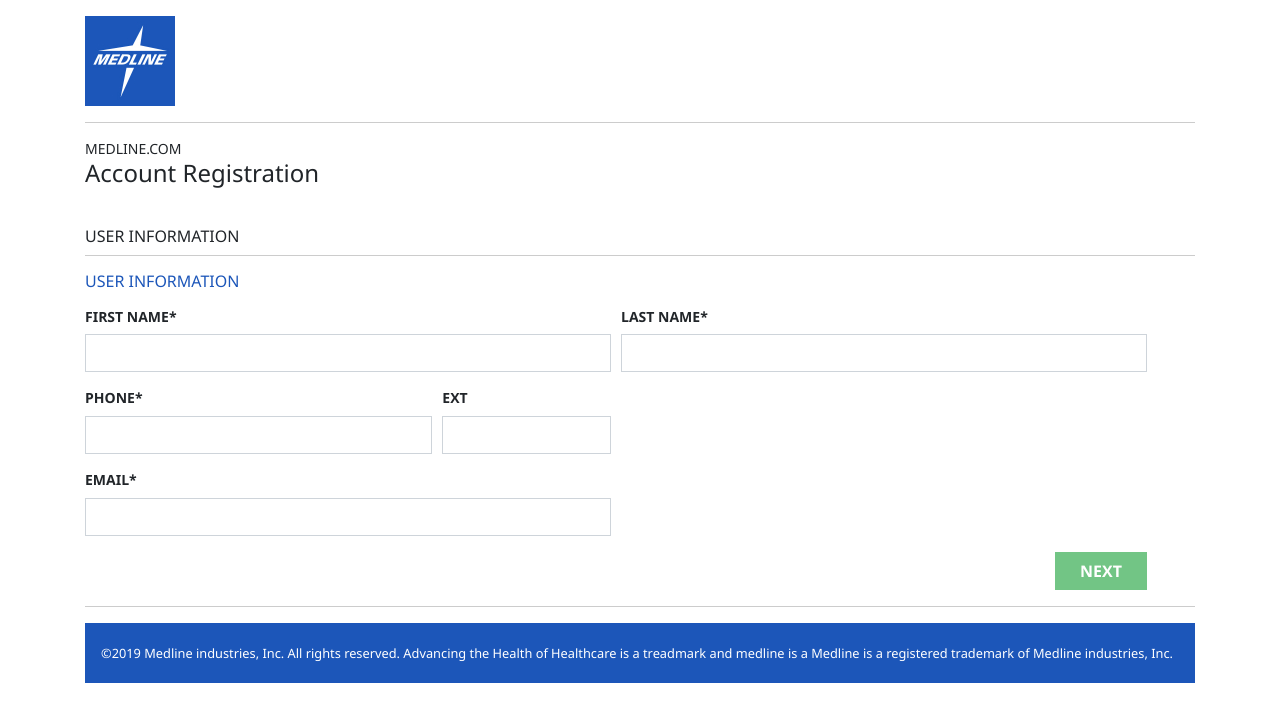
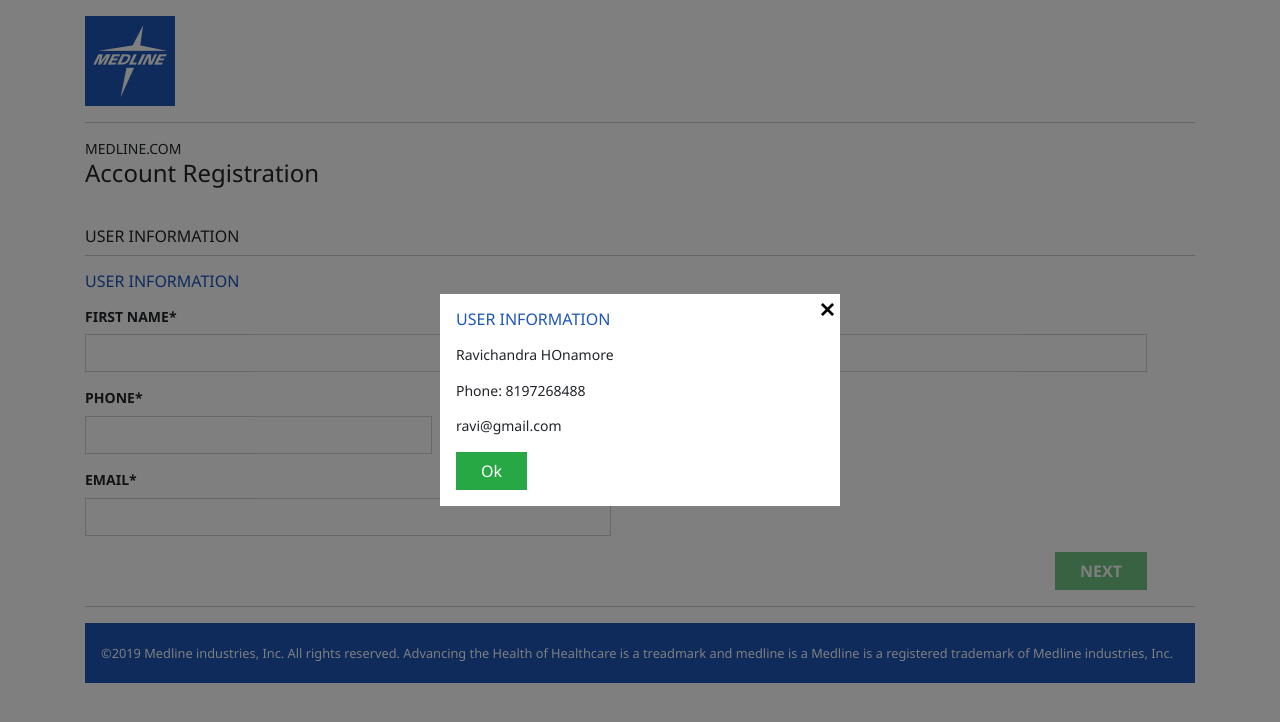
Before and after one commit to ravichandragit/medline-assignment, an Angular app: page / in a window 1280 px wide. Shown: the top 722 px of the page. Built offline with nearby package versions, Linux system fonts and the light colour scheme.

Commit message:
popup html added

```diff
--- a/src/app/userdetails/userdetails.component.css
+++ b/src/app/userdetails/userdetails.component.css
@@ -9,13 +9,12 @@
     font-size: 0.8rem;
 }
 form small svg{
-margin-right: 0.3rem;
+    margin-right: 0.3rem;
 }
 form button[type="submit"]{
     text-transform: uppercase;
     font-weight: bold;
 }
-
 .userinfo{
     border-bottom: 1px solid #cccccc;
     padding: 0.5rem 0;
@@ -24,3 +23,41 @@
 .userinfo2{
     color: #1C56B9;
 }
+
+.popupmodel{
+    position: fixed;
+    left: 0;
+    top: 0;
+    display: flex;
+    width: 100%;
+    height: 100%;
+}
+.popupmodel::after{
+    position: absolute;
+    content: "";
+    left: 0;
+    top: 0;
+    width: 100%;
+    height: 100%;
+    background: rgba(0,0,0,0.5);
+    z-index: -1;
+}
+.model-dialogbox{
+    width: 400px;
+    margin: auto;
+    background-color: #fff;
+    padding: 1rem;
+    position: relative;
+}
+.close-icon{
+    position: absolute;
+    right: 0;
+    top: 0;
+    padding: 0.25rem;
+    width: 25px;
+    height: 25px;
+}
+.close-icon svg{
+    width: 100%;
+    height: 100%;
+}
--- a/src/app/userdetails/userdetails.component.html
+++ b/src/app/userdetails/userdetails.component.html
@@ -60,3 +60,18 @@
     </div>
     <button type="submit" [disabled]="frm.invalid" class="btn btn-success rounded-0 px-4 float-right">Next</button>
 </form>
+
+
+<div class="popupmodel">
+    <div class="model-dialogbox">
+        <div class="close-icon"><svg height="512px" id="Layer_1" style="enable-background:new 0 0 512 512;" version="1.1" viewBox="0 0 512 512" width="512px" xml:space="preserve" xmlns="http://www.w3.org/2000/svg" xmlns:xlink="http://www.w3.org/1999/xlink"><path d="M443.6,387.1L312.4,255.4l131.5-130c5.4-5.4,5.4-14.2,0-19.6l-37.4-37.6c-2.6-2.6-6.1-4-9.8-4c-3.7,0-7.2,1.5-9.8,4  L256,197.8L124.9,68.3c-2.6-2.6-6.1-4-9.8-4c-3.7,0-7.2,1.5-9.8,4L68,105.9c-5.4,5.4-5.4,14.2,0,19.6l131.5,130L68.4,387.1  c-2.6,2.6-4.1,6.1-4.1,9.8c0,3.7,1.4,7.2,4.1,9.8l37.4,37.6c2.7,2.7,6.2,4.1,9.8,4.1c3.5,0,7.1-1.3,9.8-4.1L256,313.1l130.7,131.1  c2.7,2.7,6.2,4.1,9.8,4.1c3.5,0,7.1-1.3,9.8-4.1l37.4-37.6c2.6-2.6,4.1-6.1,4.1-9.8C447.7,393.2,446.2,389.7,443.6,387.1z"/></svg></div>
+        <div class="text-uppercase h6 userinfo2 mb-3">
+            user information
+        </div>
+        <p>{{frm.value.firstname}}</p>
+        <p>Ravichandra HOnamore</p>
+        <p>Phone: 8197268488</p>
+        <p>ravi@gmail.com</p>
+        <button class="ok btn btn-success rounded-0 px-4">Ok</button>
+    </div>
+</div>
```
